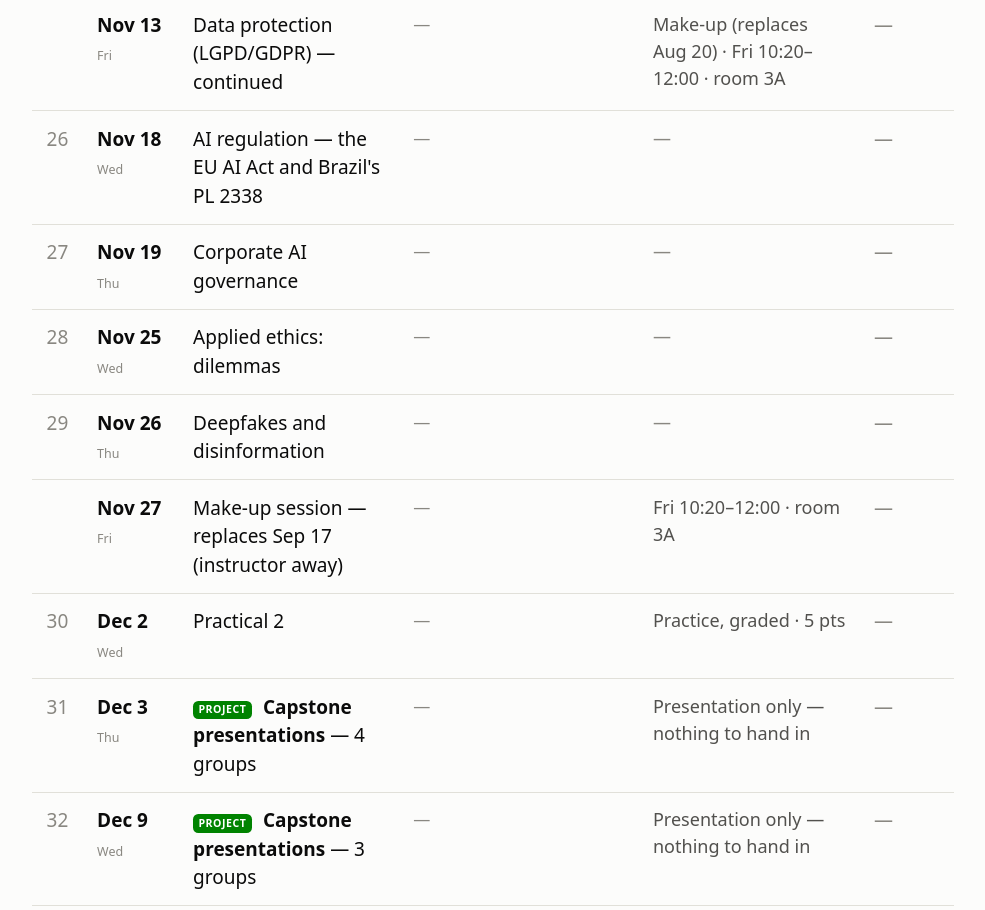
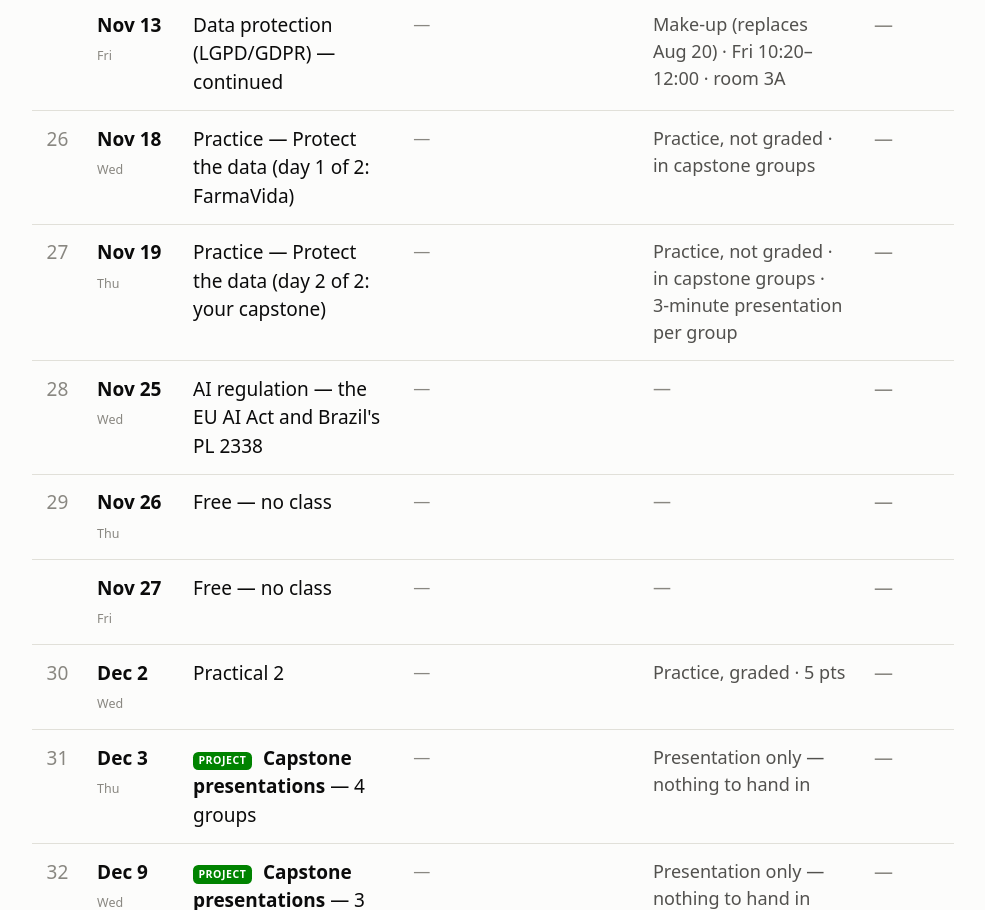
Before and after one commit to yuriasantos/yuriasantos.github.io, a plain HTML site: page teaching/disciplinas/ai-business-society/turmas/2026.2-c/index.html in a window 1280 px wide. Shown: the part 4458-5368 px from the top of the page, without its empty margins (147-1132 px from the left). Drawn offline with Linux system fonts and the light colour scheme.

Commit message:
publica teaching: AI B&S A e C — prática de proteção de dados em 2 dias (C 18–19/11, A 19 e 26/11), AI regulation em seguida, C 26–27/11 livres

```diff
--- a/teaching/disciplinas/ai-business-society/turmas/2026.2-c/index.html
+++ b/teaching/disciplinas/ai-business-society/turmas/2026.2-c/index.html
@@ -800,7 +800,7 @@
           <td class="c-tema">
 
 
-            AI regulation — the EU AI Act and Brazil's PL 2338
+            Practice — Protect the data (day 1 of 2: FarmaVida)
           </td>
 
 
@@ -810,9 +810,9 @@
           </td>
 
           <td class="c-ativ">
+            <div>Practice, not graded · in capstone groups</div>
 
 
-            <span class="vazio">—</span>
           </td>
           <td class="c-slides">
             <span class="vazio">—</span>
@@ -825,7 +825,7 @@
           <td class="c-tema">
 
 
-            Corporate AI governance
+            Practice — Protect the data (day 2 of 2: your capstone)
           </td>
 
 
@@ -835,9 +835,9 @@
           </td>
 
           <td class="c-ativ">
+            <div>Practice, not graded · in capstone groups · 3-minute presentation per group</div>
 
 
-            <span class="vazio">—</span>
           </td>
           <td class="c-slides">
             <span class="vazio">—</span>
@@ -850,7 +850,7 @@
           <td class="c-tema">
 
 
-            Applied ethics: dilemmas
+            AI regulation — the EU AI Act and Brazil's PL 2338
           </td>
 
 
@@ -875,7 +875,7 @@
           <td class="c-tema">
 
 
-            Deepfakes and disinformation
+            Free — no class
           </td>
 
 
@@ -900,7 +900,7 @@
           <td class="c-tema">
 
 
-            Make-up session — replaces Sep 17 (instructor away)
+            Free — no class
           </td>
 
 
@@ -910,9 +910,9 @@
           </td>
 
           <td class="c-ativ">
-            <div>Fri 10:20–12:00 · room 3A</div>
 
 
+            <span class="vazio">—</span>
           </td>
           <td class="c-slides">
             <span class="vazio">—</span>
```
Also changed, not shown: teaching/disciplinas/ai-business-society/turmas/2026.2-a/index.html (+5 -5 lines).
